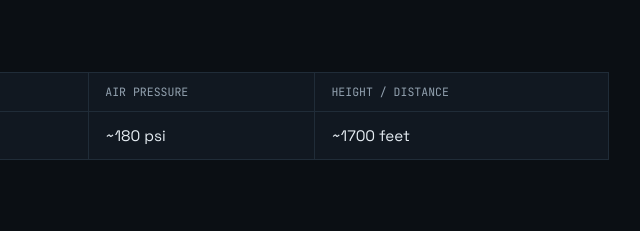
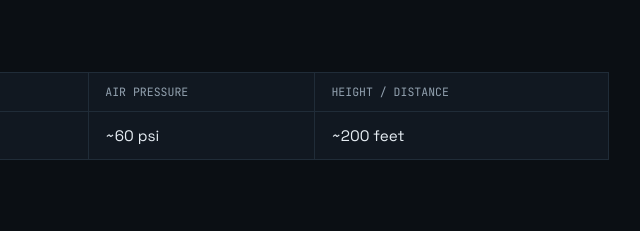
Before and after one commit to poharkaryash/water-pressure-rocket, a plain HTML site: page index.html in a window 1280 px wide. Shown: the part 5489-5720 px from the top of the page, 531-1171 px from the left. Drawn offline with Linux system fonts and the light colour scheme.

Commit message:
Update index.html

```diff
--- a/index.html
+++ b/index.html
@@ -240,7 +240,7 @@ footer p{margin:0}
     <p>Results from our recorded test launches.</p>
     <div class="scroll"><table>
       <thead><tr><th>LAUNCH</th><th>WATER IN MAIN BOTTLE</th><th>AIR PRESSURE</th><th>HEIGHT / DISTANCE</th></tr></thead>
-      <tbody><tr><td>2</td><td>1.8 L</td><td>~180 psi</td><td>~1700 feet</td></tr></tbody>
+      <tbody><tr><td>2</td><td>1.8 L</td><td>~60 psi</td><td>~200 feet</td></tr></tbody>
     </table></div>
   </div></section>
 
```
